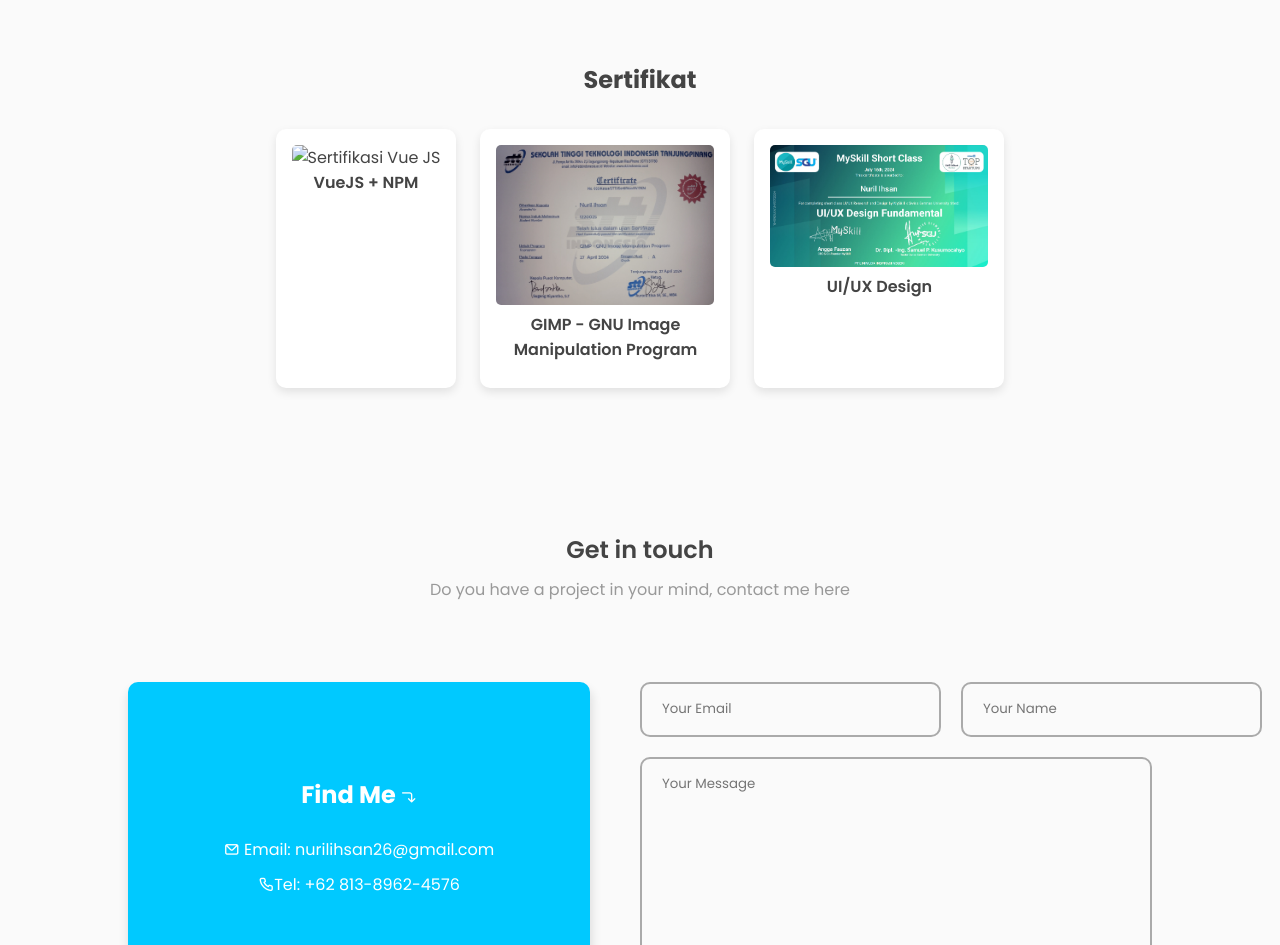
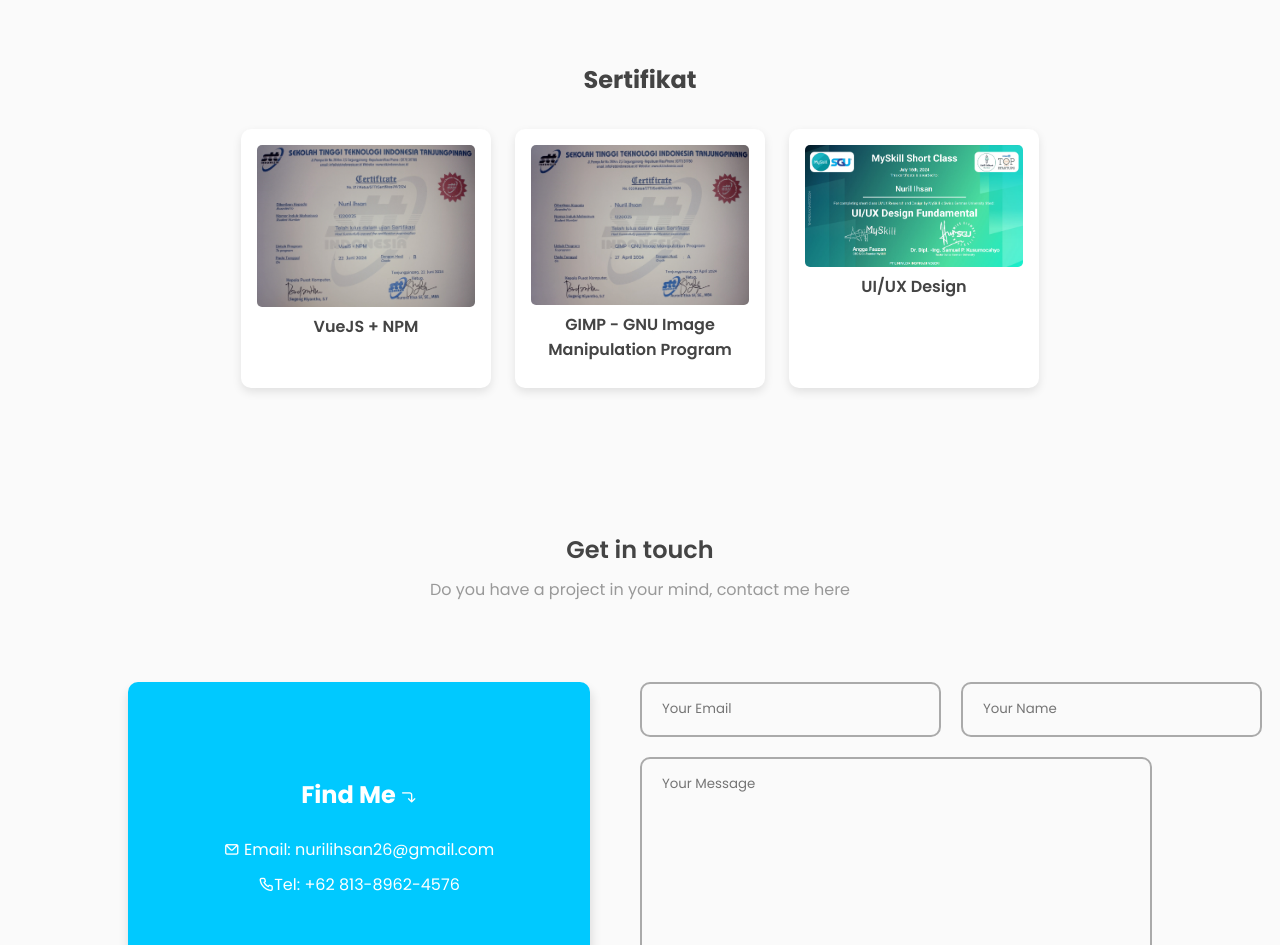
Before and after one commit to rillnuril12/portofolio, a plain HTML site: page index.html in a window 1280 px wide. Shown: the part 2000-2945 px from the top of the page. Drawn offline with nearby package versions, Linux system fonts and the light colour scheme.

Commit message:
index.html

```diff
--- a/index.html
+++ b/index.html
@@ -199,8 +199,8 @@
             <div class="container-certificates">
                 <h2>Sertifikat</h2>
                 <div class="certificate-list">
-                    <div class="certificate-item" onclick="openModal('/assets/images/Sertifikasi VueJS+NPM.jpg')">
-                        <img src="/assets/images/Sertifikasi VueJS+NPM.jpg" alt="Sertifikasi Vue JS">
+                    <div class="certificate-item" onclick="openModal('/assets/images/Sertifikasi VueJS.jpg')">
+                        <img src="/assets/images/Sertifikasi VueJS.jpg" alt="Sertifikasi Vue JS">
                         <p>VueJS + NPM</p>
                     </div>
                     <div class="certificate-item" onclick="openModal('/assets/images/Sertifikasi GIMP.jpg')">
```
